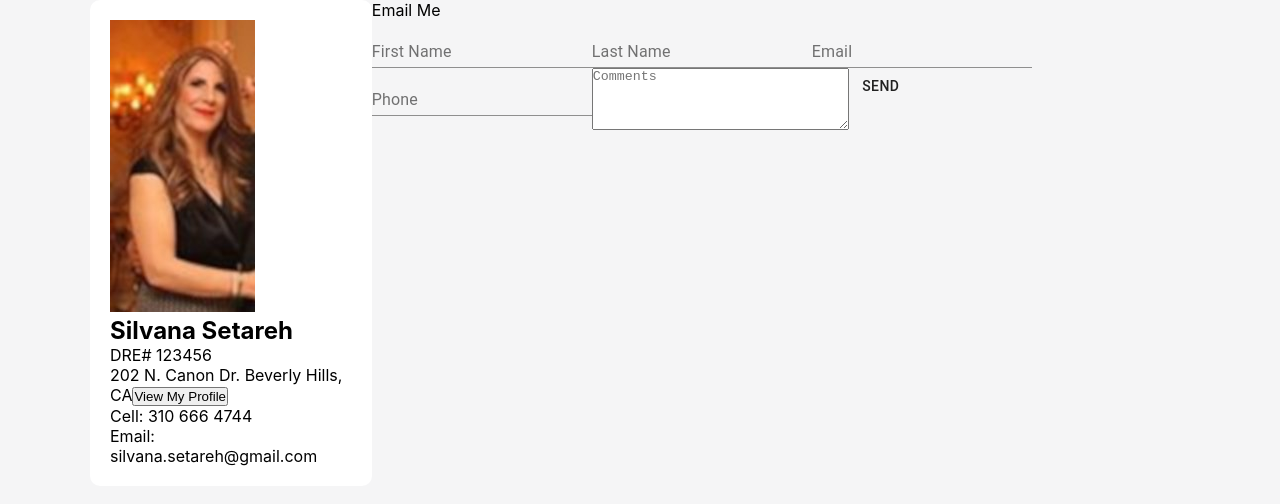
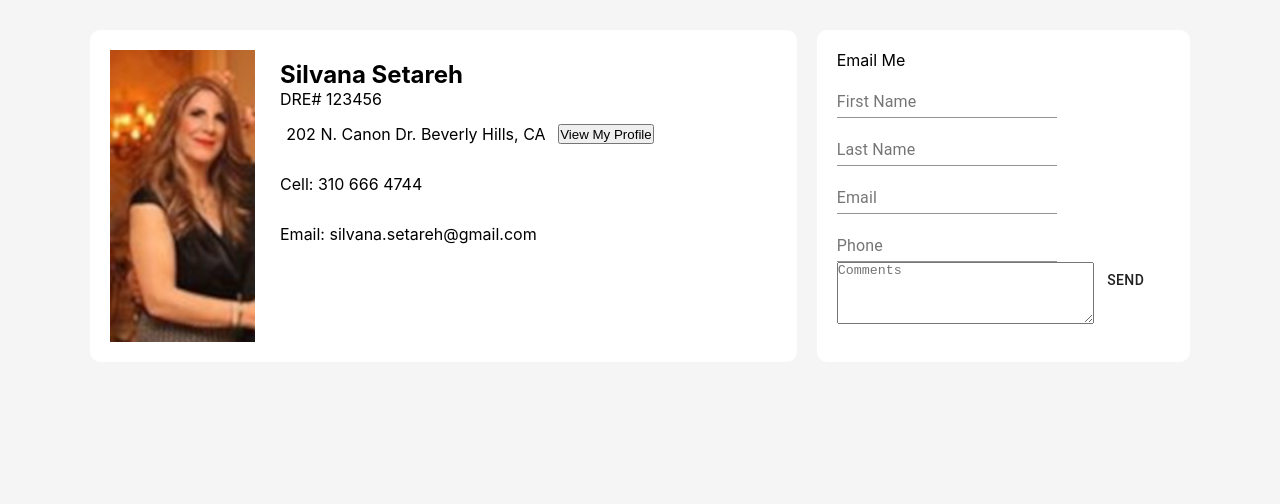
Before and after one commit to rissandimo/silvana-setareh-real-estate, a React (Create React App) app: page / in a window 1280 px wide. Shown: the top 504 px of the page. Built offline with nearby package versions, Linux system fonts and the light colour scheme.

Commit message:
Added spacing to about section

```diff
--- a/src/App.css
+++ b/src/App.css
@@ -12,4 +12,6 @@ body{
 
 .topSection{
   display: flex;
+  justify-content: space-between;
+  margin-top: 30px;
 }
--- a/src/components/about/About.css
+++ b/src/components/about/About.css
@@ -2,4 +2,23 @@
     background-color: white;
     border-radius: 10px;
     padding: 20px;
+    display: flex;
+    flex: 2;
 }
+
+.about__info{
+    padding: 10px 25px;
+}
+
+.about__info > .about__location{
+    display: flex;
+    flex-direction: column;
+    justify-content: space-around;
+    height: 150px;
+}
+
+.about__location > .about__address{
+    display: flex;
+    justify-content: space-around;
+    width: 380px;
+}
--- a/src/components/about/About.js
+++ b/src/components/about/About.js
@@ -10,8 +10,10 @@ const About = () => (
                 <h2>Silvana Setareh</h2>
             <p>DRE# 123456</p>
             <div className="about__location">
+                <div className="about__address">
                 <span>202 N. Canon Dr. Beverly Hills, CA</span>
                  <button>View My Profile</button>
+                </div>
                  <p>Cell: 310 666 4744</p>
                  <p>Email: silvana.setareh@gmail.com</p>
             </div>
--- a/src/components/contact/Contact.css
+++ b/src/components/contact/Contact.css
@@ -0,0 +1,10 @@
+.contact{
+    background-color: white;
+    border-radius: 10px;
+    display: flex;
+    flex: 1;
+    flex-direction: column;
+    margin-left: 20px;
+    padding: 20px;
+    width: 400px;
+}
```
